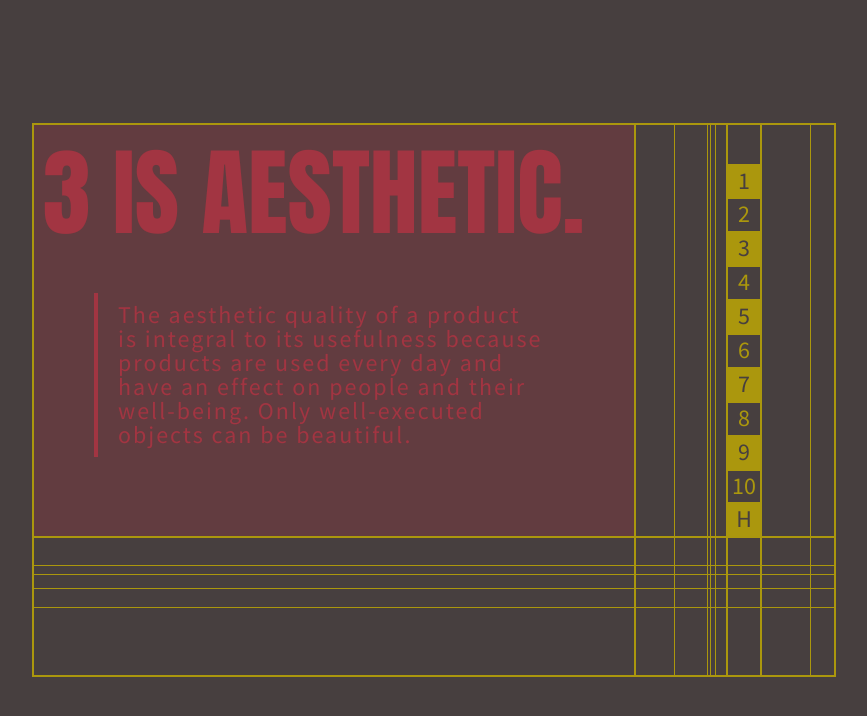
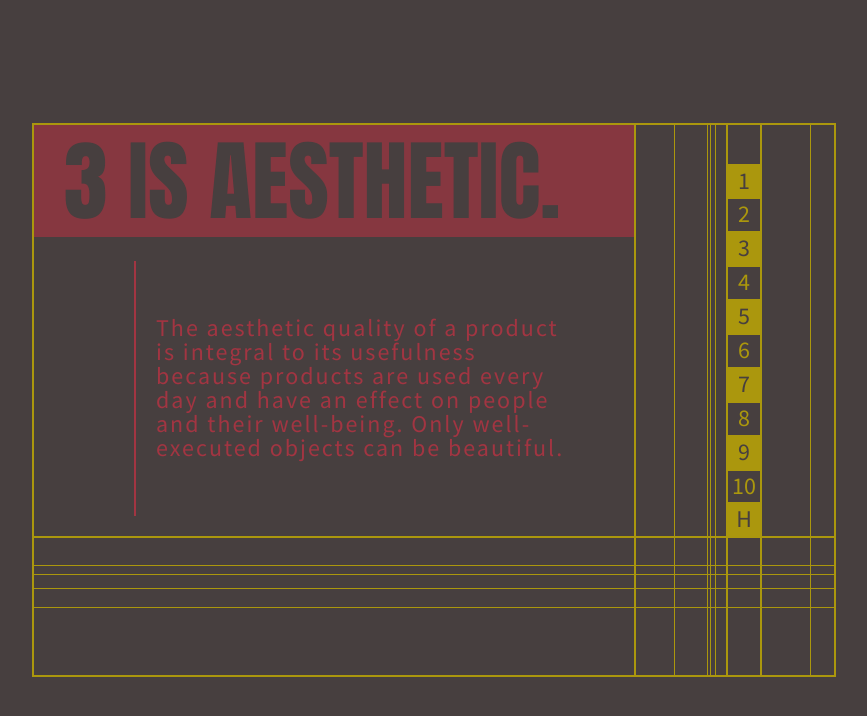
Before and after one commit to serenaeggers/serena-assignment3, a plain HTML site: page simple-web-project-template-master/rule03.html in a window 1280 px wide. Shown: the whole page, without its empty margins (206-1073 px from the left). Drawn offline with Linux system fonts and the light colour scheme.

Commit message:
Change rule3 formatting

```diff
--- a/simple-web-project-template-master/css/main.css
+++ b/simple-web-project-template-master/css/main.css
@@ -232,15 +232,15 @@ a
    padding-top: 5px;
 }
 
-#main3
-{
-   background-color: rgba(162,53,66,0.3);
-}
-
 .title3
 {
-   padding-left: 9px;
-   font-size: 6rem;
+   font-size: 5.5rem;
+   background-color: rgba(162,53,66,0.7);
+   margin-left: -40px;
+   margin-top: -39px;
+   margin-bottom: 20px;
+   padding: 30px;
+   color: #473f3f;
 }
 
 .text3
@@ -249,8 +249,9 @@ a
    padding: 10px;
    font-size: 1.5rem;
    font-weight: 400;
-   margin-top: 3em;
+   padding-top: 2.3em;
+   padding-bottom: 2.3em;
    margin-left: 60px;
-   border-left: 4px solid #a23542;
+   border-left: 2px solid #a23542;
    padding-left: 20px;
 }
--- a/simple-web-project-template-master/rule03.html
+++ b/simple-web-project-template-master/rule03.html
@@ -10,11 +10,9 @@
 <body>
    <div class="frame">
    <main>
-      <div class="main1" id="main3">
       <div class="spacer"></div>
       <h1 class="title3">3 IS AESTHETIC.</h1>
       <p class="text3">The aesthetic quality of a product<br>is integral to its usefulness because products are used every day and have an effect on people and their well-being. Only well-executed objects can be beautiful.</p>
-      </div>
    </main>
    <div class="column">
       <div class="column">
```
